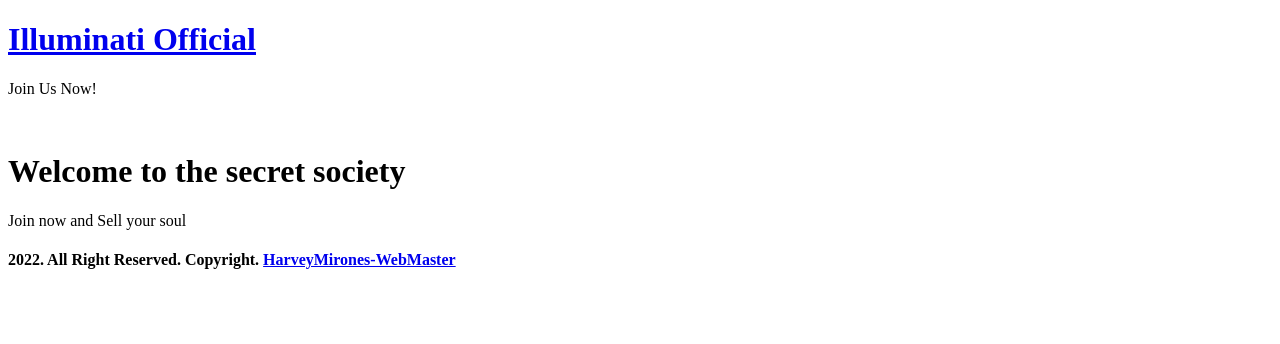
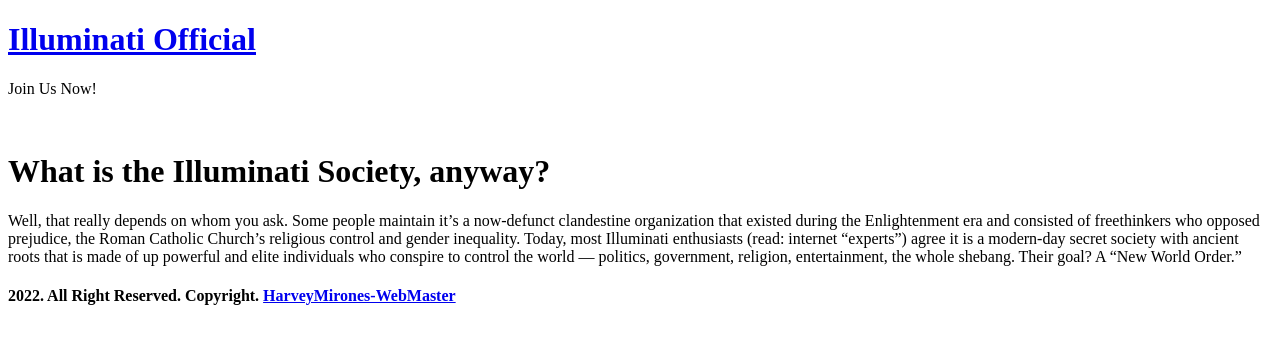
Before and after one commit to Harveymirones0827/MyBlogsite, a plain HTML site: page index.html in a window 1280 px wide. Drawn offline with Linux system fonts and the light colour scheme.

Commit message:
first content added

```diff
--- a/index.html
+++ b/index.html
@@ -11,8 +11,9 @@
     <p>Join Us Now!</p>
     <br/>
 
-    <h1>Welcome to the secret society</h1>
-    <p> Join now and Sell your soul</p>
+    <h1>What is the Illuminati Society, anyway?</h1>
+    <p> Well, that really depends on whom you ask. Some people maintain it’s a now-defunct clandestine organization that existed during the Enlightenment era and consisted of freethinkers who opposed prejudice, the Roman Catholic Church’s religious control and gender inequality.
+        Today, most Illuminati enthusiasts (read: internet “experts”) agree it is a modern-day secret society with ancient roots that is made of up powerful and elite individuals who conspire to control the world — politics, government, religion, entertainment, the whole shebang. Their goal? A “New World Order.”</p>
 
     <h4> 2022. All Right Reserved. Copyright. <a href="#">HarveyMirones-WebMaster</a></h4>
 </body>
```
